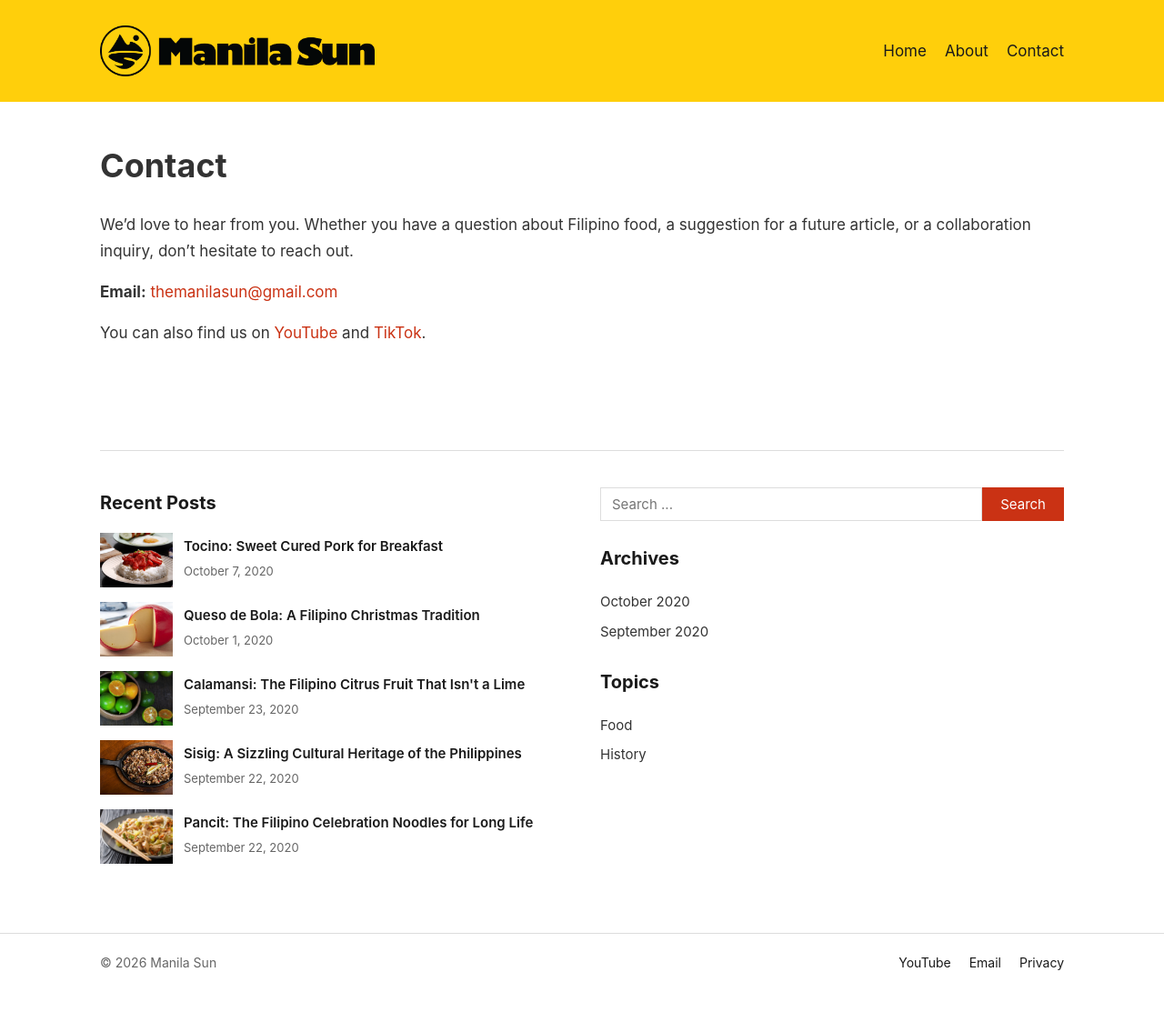
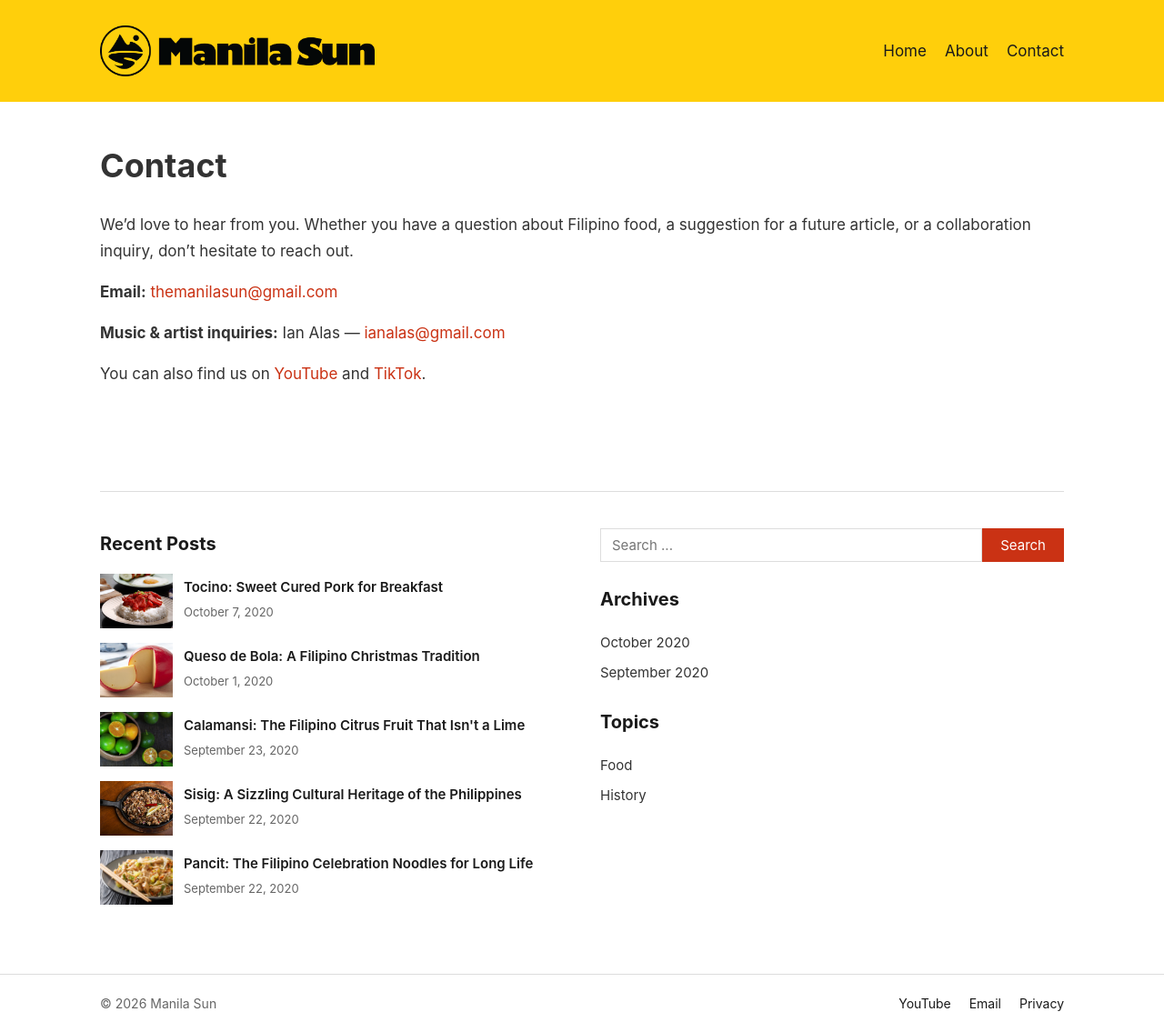
Before and after one commit to manilasun/manilasun.github.io, a Jekyll site: the page built from contact.md, in a window 1280 px wide. Shown: the whole page at 91% size. Built offline with Jekyll 4.4.1, drawn with Linux system fonts in a browser that asks for light colours; before the commit the page ends 1091 px from its top, so only the background shows below that.

Commit message:
Add Ian Alas contact details for Spotify artist verification
Co-Authored-By: Claude Fable 5.1 <noreply@anthropic.com>

```diff
--- a/contact.md
+++ b/contact.md
@@ -9,4 +9,6 @@ We'd love to hear from you. Whether you have a question about Filipino food, a s
 
 **Email:** [themanilasun@gmail.com](mailto:themanilasun@gmail.com)
 
+**Music & artist inquiries:** Ian Alas — [ianalas@gmail.com](mailto:ianalas@gmail.com)
+
 You can also find us on [YouTube](https://www.youtube.com/@manilasun) and [TikTok](https://www.tiktok.com/@manilasun).
```
